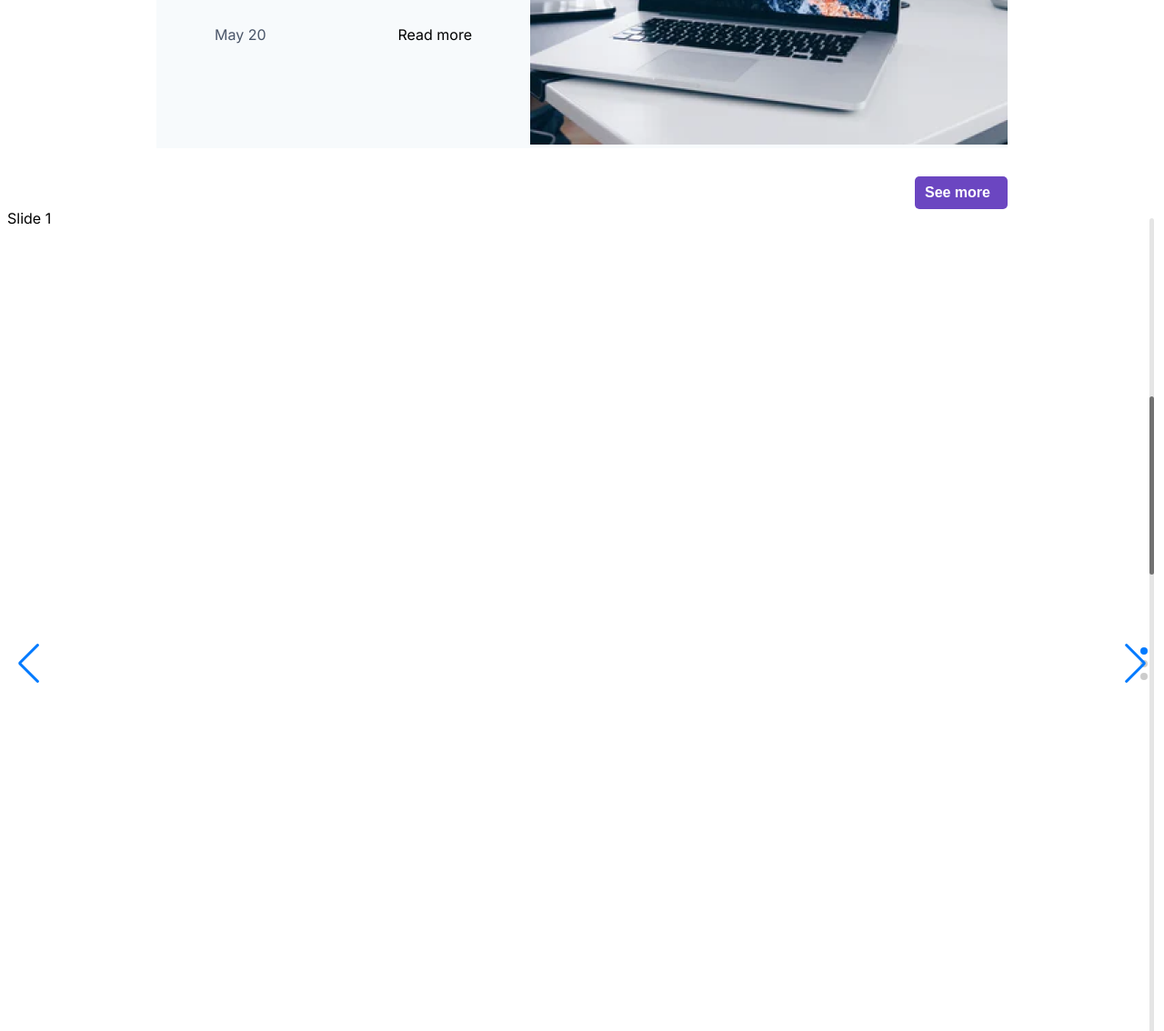
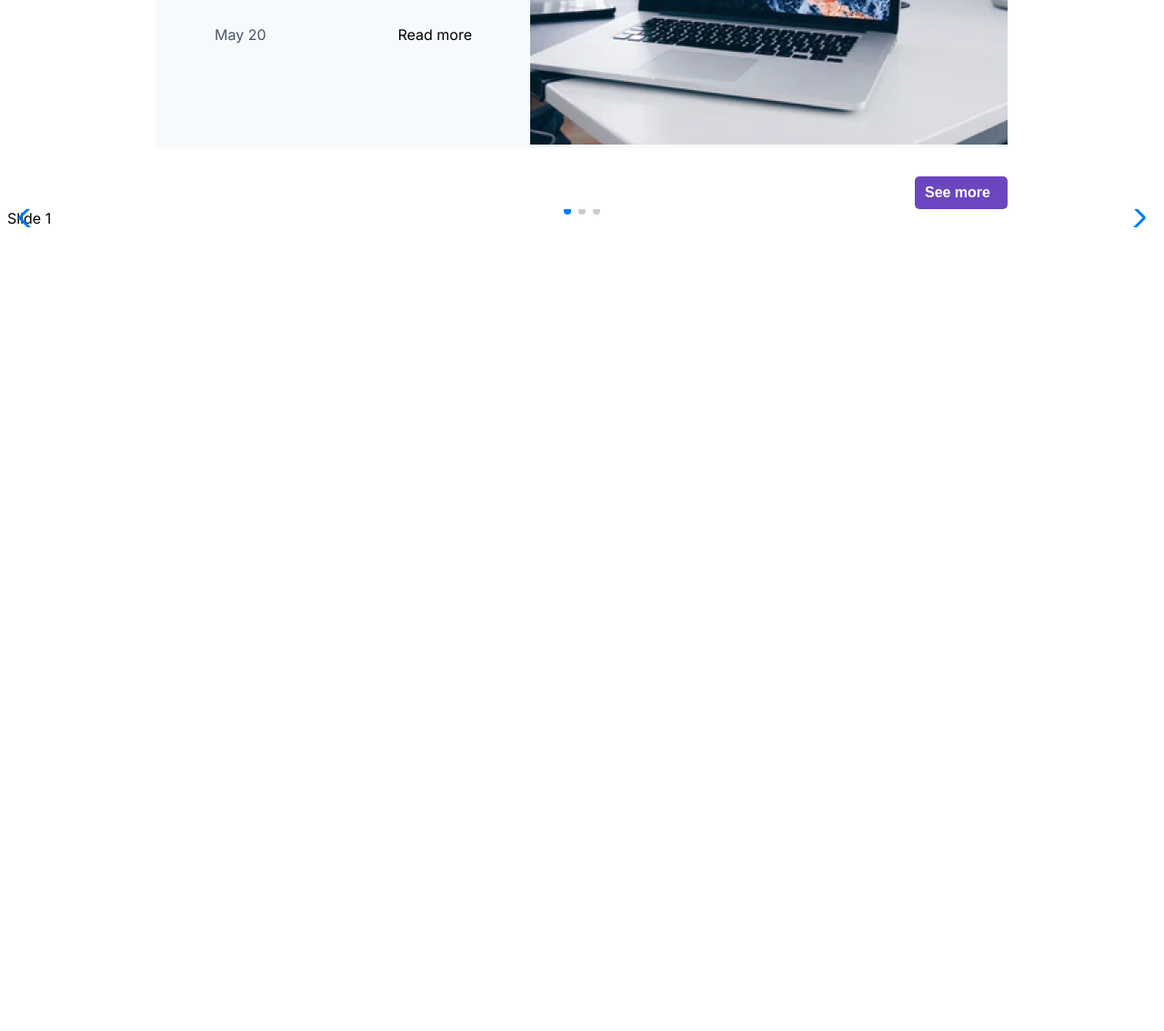
Before and after one commit to Yoyiqw/HotCoffee, a plain HTML site: page index.html in a window 1280 px wide. Shown: the part 1666-2800 px from the top of the page at 91% size. After the commit the page ends 1924 px from the top, so only its background shows below. Drawn offline with nearby package versions, Linux system fonts and the light colour scheme.

Commit message:
swipperjs is added

```diff
--- a/css/index.css
+++ b/css/index.css
@@ -1,4 +1,6 @@
 @import url("https://fonts.googleapis.com/css2?family=Inter:wght@100;200;300;400;500;600;700;800;900&display=swap");
+
+
 h1, h2, h2, h3, h4, h5, h6, p, ul {
   margin: 0;
 }
--- a/index.html
+++ b/index.html
@@ -206,7 +206,7 @@
     </div>
 
 
-<div style="height: 1000px;"class="swiper">
+<div class="swiper">
     <div class="swiper-wrapper">
       <div class="swiper-slide">Slide 1</div>
       <div class="swiper-slide">Slide 2</div>
@@ -216,8 +216,6 @@
 
     <div class="swiper-button-prev"></div>
     <div class="swiper-button-next"></div>
-
-    <div class="swiper-scrollbar"></div>
   </div>
 
 
--- a/js/slider.js
+++ b/js/slider.js
@@ -1,5 +1,4 @@
 const swiper = new Swiper('.swiper', {
-    direction: 'vertical',
     loop: true,
 
     pagination: {
```
